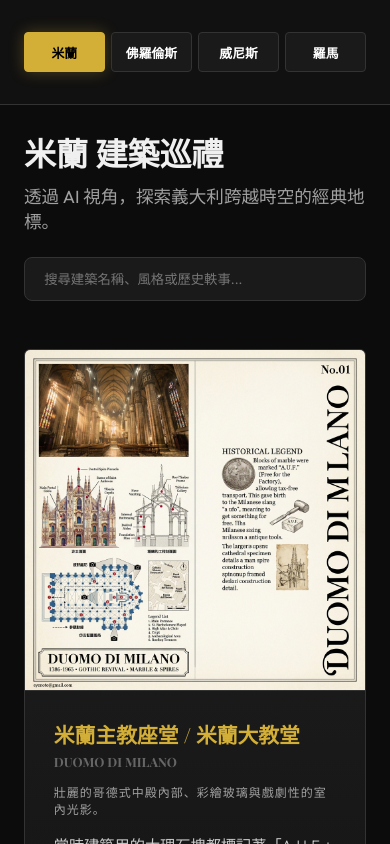
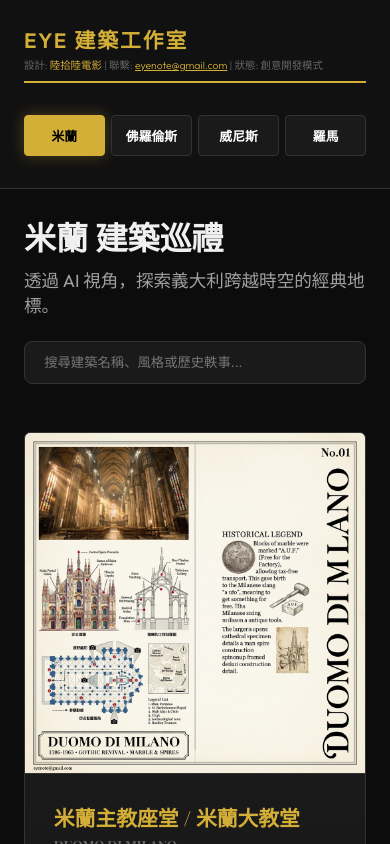
Before and after one commit to eyenote2024/italy-arch-manager, a React (Vite) app: page / in a window 390 px wide. Shown: the top 844 px of the page. Built offline with nearby package versions, Linux system fonts and the light colour scheme; a web font is replaced by a local one.

Commit message:
UI: Fixed mobile logo visibility and layout

```diff
--- a/src/index.css
+++ b/src/index.css
@@ -292,19 +292,23 @@ header p {
   }
 
   .logo {
-    font-size: 1.1rem;
-    border-bottom: none;
-    padding-bottom: 0;
+    font-size: 1.3rem;
+    /* 手機版標題稍微加大 */
+    border-bottom: 2px solid var(--accent-gold);
+    padding-bottom: 0.5rem;
     margin-right: 0;
-    flex-direction: row;
-    align-items: baseline;
-    gap: 0.8rem;
+    flex-direction: column;
+    /* 強制垂直排列，避免橫向擠壓 */
+    align-items: flex-start;
+    gap: 0.3rem;
+    width: 100%;
   }
 
   .logo-subtext {
-    font-size: 0.6rem;
+    font-size: 0.65rem;
     white-space: normal;
-    /* 手機版允許換行或是更彈性 */
+    /* 允許自動換行 */
+    line-height: 1.4;
   }
 
   .city-nav {
@@ -350,10 +354,7 @@ header p {
 }
 
 @media (max-width: 500px) {
-  .logo {
-    display: none;
-    /* 在極小螢幕下隱藏地圖標，保留更多空間給導覽 */
-  }
+  /* 移除原本隱藏 logo 的設定 */
 
   .arch-grid {
     grid-template-columns: 1fr;
```
